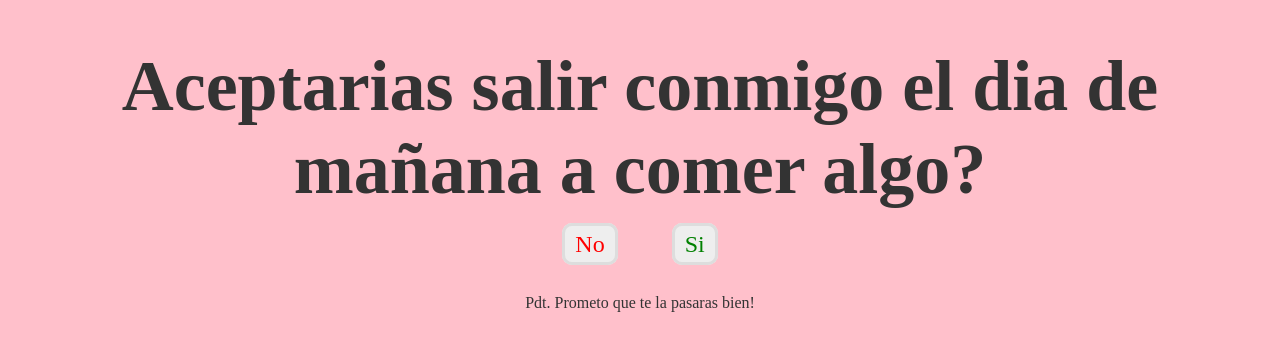
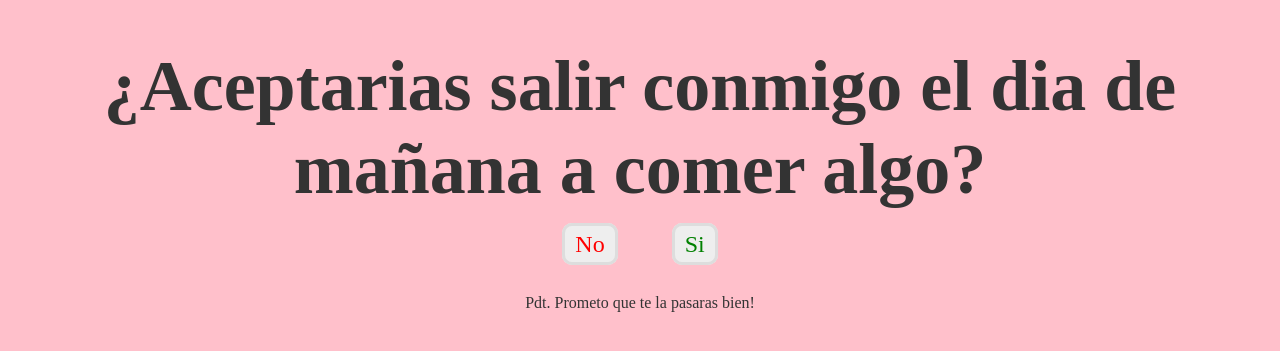
Before and after one commit to DiegoGualim/Date, a plain HTML site: page index.html in a window 1280 px wide. Shown: the part 147-498 px from the top of the page. Drawn offline with Linux system fonts and the light colour scheme.

Commit message:
¨Âsigno

```diff
--- a/index.html
+++ b/index.html
@@ -9,7 +9,7 @@
 <body>
 	<div class="container">
 		<div class="love">
-			<h2>Aceptarias salir conmigo el dia de mañana a comer algo?</h2>
+			<h2>¿Aceptarias salir conmigo el dia de mañana a comer algo?</h2>
 			<a id="no" href="no.html">No</a>
 			<a id="yes" href="yes.html">Si</a>
 			<br>
```
